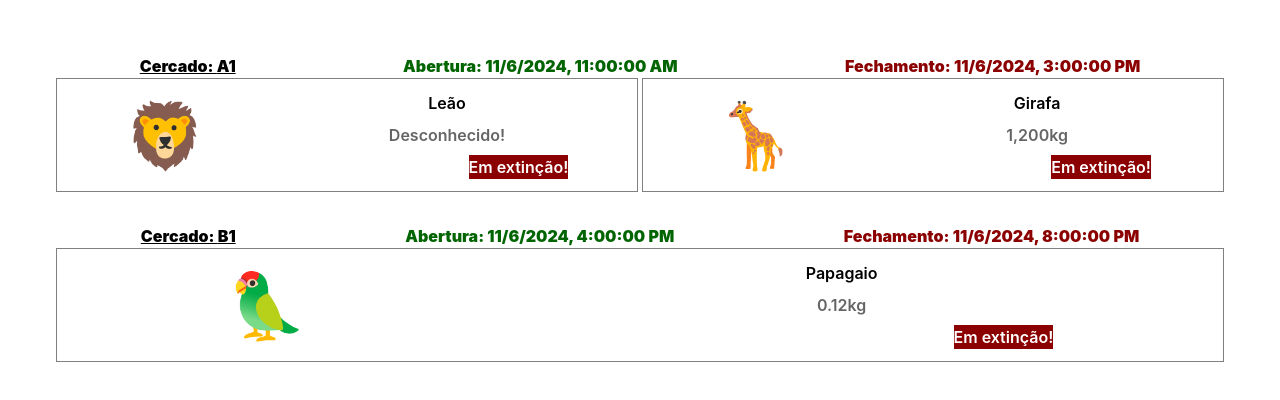
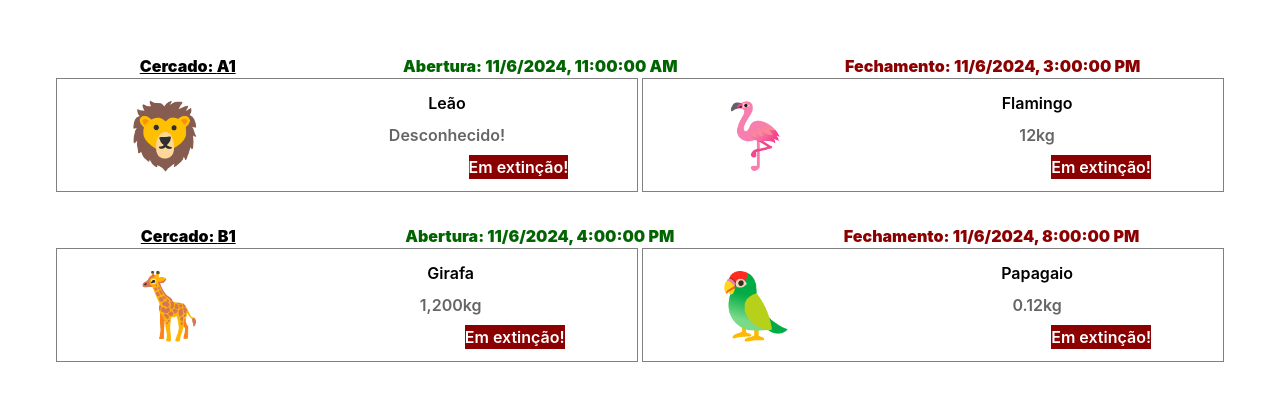
Before and after one commit to ufjf-dcc207/ufjf-dcc207-2024-3-a-atv03-luizacaldeira, a React (Vite) app: page / in a window 1280 px wide. Shown: the part 192-592 px from the top of the page. Built offline with nearby package versions, Linux system fonts and the light colour scheme.

Commit message:
Extrai vetores de componentes.

```diff
--- a/src/App.tsx
+++ b/src/App.tsx
@@ -1,8 +1,17 @@
 import Animal from './Animal';
 import Exibicao from './Exibicao';
 import './App.css';
+import { ReactNode } from 'react';
 
 function App() {
+  const exA1:ReactNode[] = [
+    <Animal icone="🦁" nome="Leão" peso={-1} extincao/>,
+    <Animal icone="🦩" nome="Flamingo" peso={12} extincao />,
+  ];
+  const exB2:ReactNode[] = [
+    <Animal icone="🦒" nome="Girafa" peso={1200} extincao />,
+    <Animal icone="🦜" nome="Papagaio" peso={0.120} extincao />,
+  ];
   return (
   <div className='app'>
     <Exibicao
@@ -10,17 +19,14 @@ function App() {
     fechamento={new Date("2024-11-06T12:00-03:00")}
     cercado="A1"
     >
-        <Animal icone="🦁" nome="Leão" peso={-1} extincao={true} />
-        <Animal icone="🦒" nome="Girafa" peso={1200} extincao={true} />
-
+     {exA1}
     </Exibicao>
 
     <Exibicao
     abertura={new Date("2024-11-06T13:00:00.000-03:00")}
     fechamento={new Date("2024-11-06T17:00-03:00")}
     cercado="B1"
-    >
-        <Animal icone="🦜" nome="Papagaio" peso={0.120} extincao={true} />
+    > {exB2}
     </Exibicao>
 
   </div>
```
